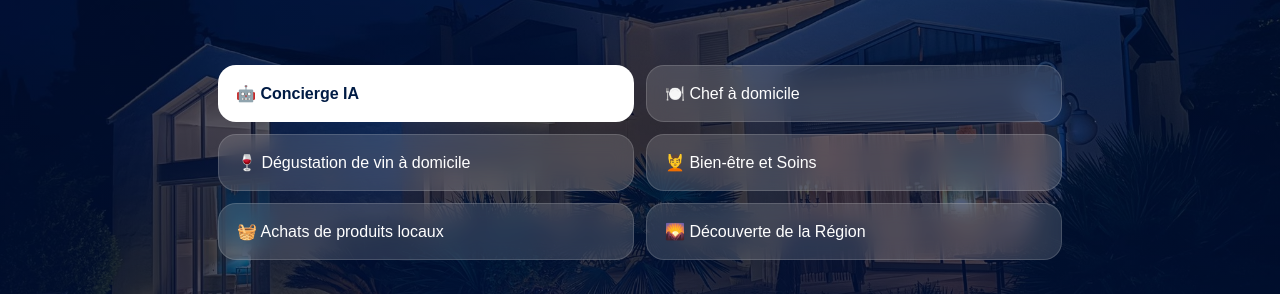
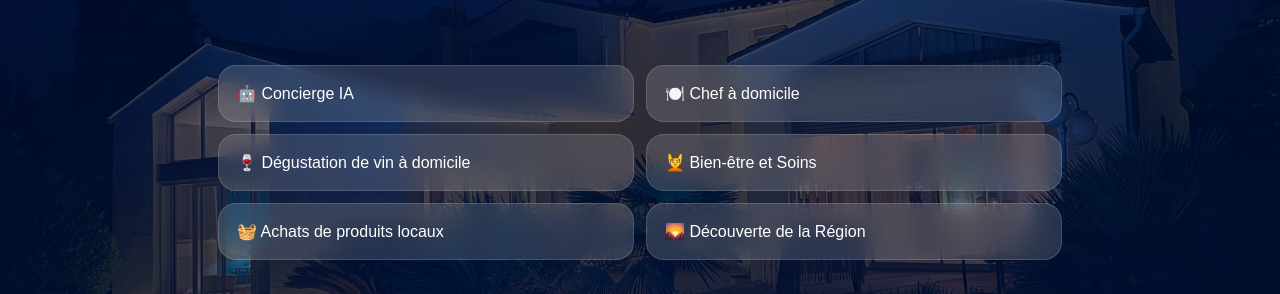
Before and after one commit to samikassab-skc/Nostos_Collection, a plain HTML site: page index.html in a window 1280 px wide. Shown: the part 245-539 px from the top of the page. Drawn offline with Linux system fonts and the light colour scheme.

Commit message:
Update index.html

```diff
--- a/index.html
+++ b/index.html
@@ -144,7 +144,7 @@ body{
 
 <section class="services">
 
-  <button class="service-btn primary">
+  <button class="service-btn secondary">
     🤖 Concierge IA
   </button>
 
```
